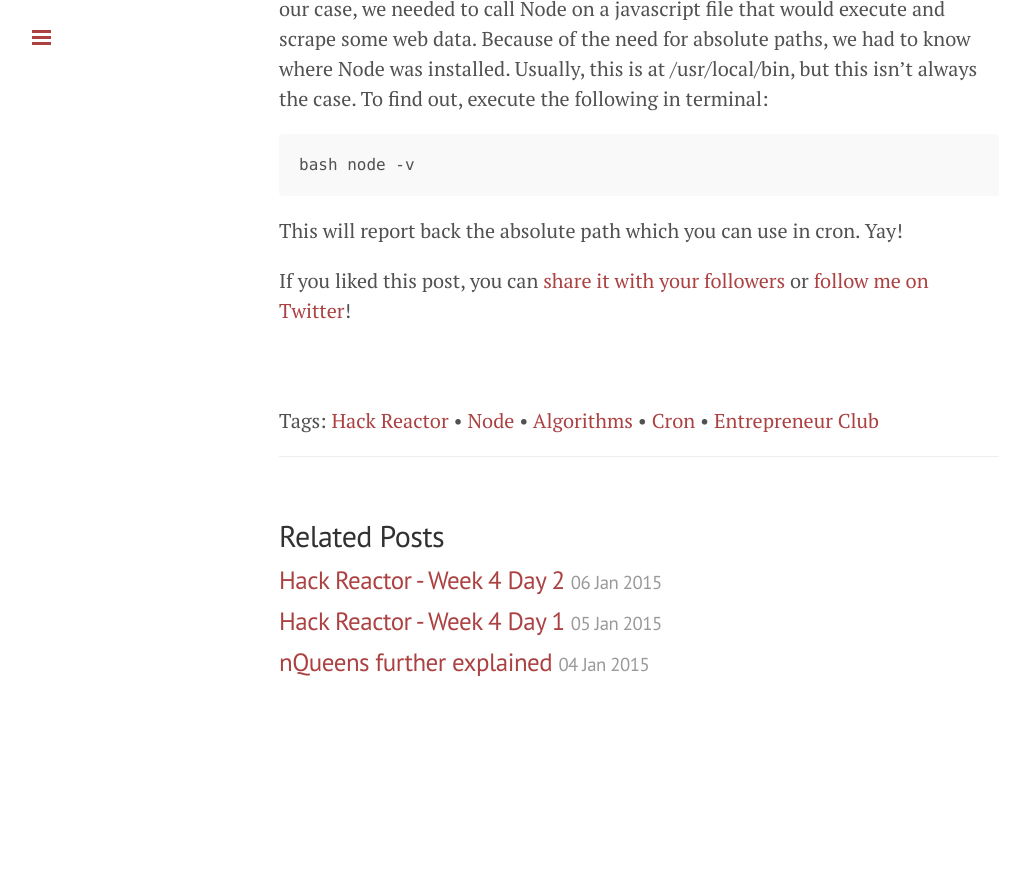
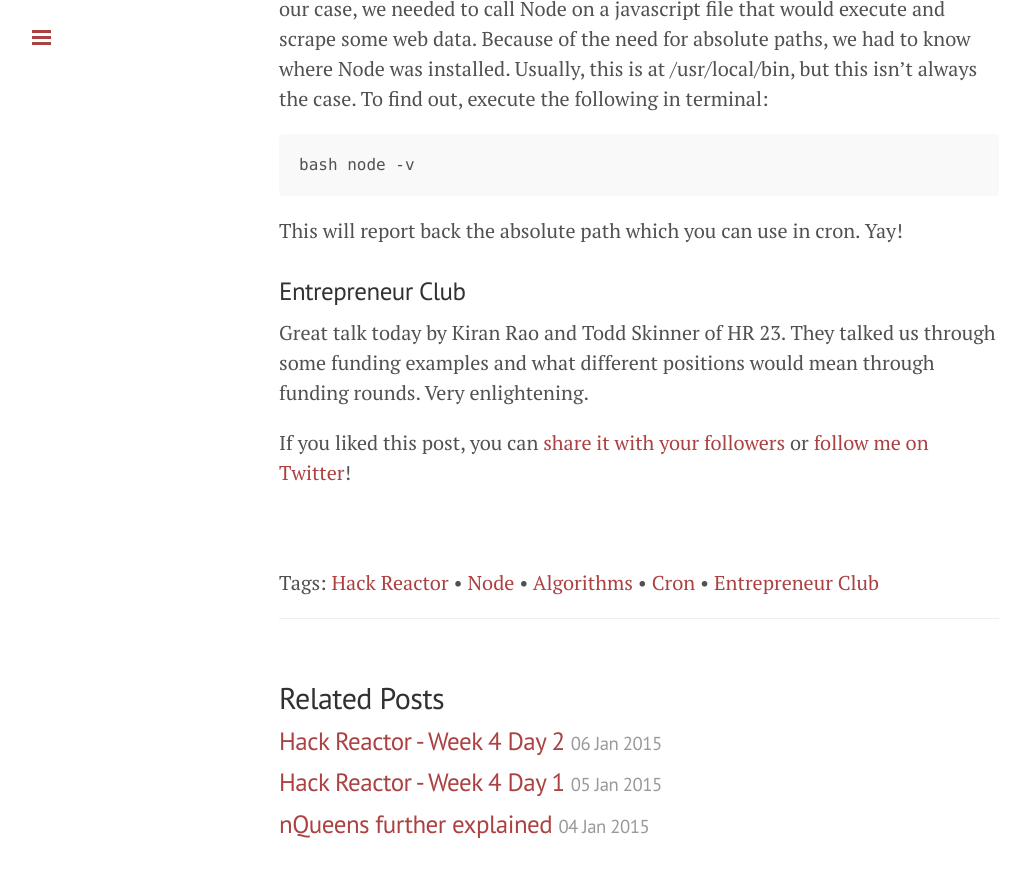
Before and after one commit to zdlopez/zdlopez.github.io, a Jekyll site: the page built from _posts/2015-1-7-HR-Week4-Day3.md, in a window 1280 px wide and 900 px high, scrolled down 972 px. Shown: the top 877 px of the window, without its empty margins (1-1031 px from the left). Built offline with Jekyll 4.4.1, drawn with Linux system fonts in a browser that asks for light colours; Markdown is read by kramdown in place of the engine named in the settings; comment, search, counter and statistics services are not loaded; before the commit the page ends 1711 px from its top, so only the background shows below that.

Commit message:
add to post

```diff
--- a/_posts/2015-1-7-HR-Week4-Day3.md
+++ b/_posts/2015-1-7-HR-Week4-Day3.md
@@ -30,3 +30,7 @@
     bash node -v
 
 This will report back the absolute path which you can use in cron.  Yay!
+
+### Entrepreneur Club
+
+Great talk today by Kiran Rao and Todd Skinner of HR 23.  They talked us through some funding examples and what different positions would mean through funding rounds.  Very enlightening.
```
